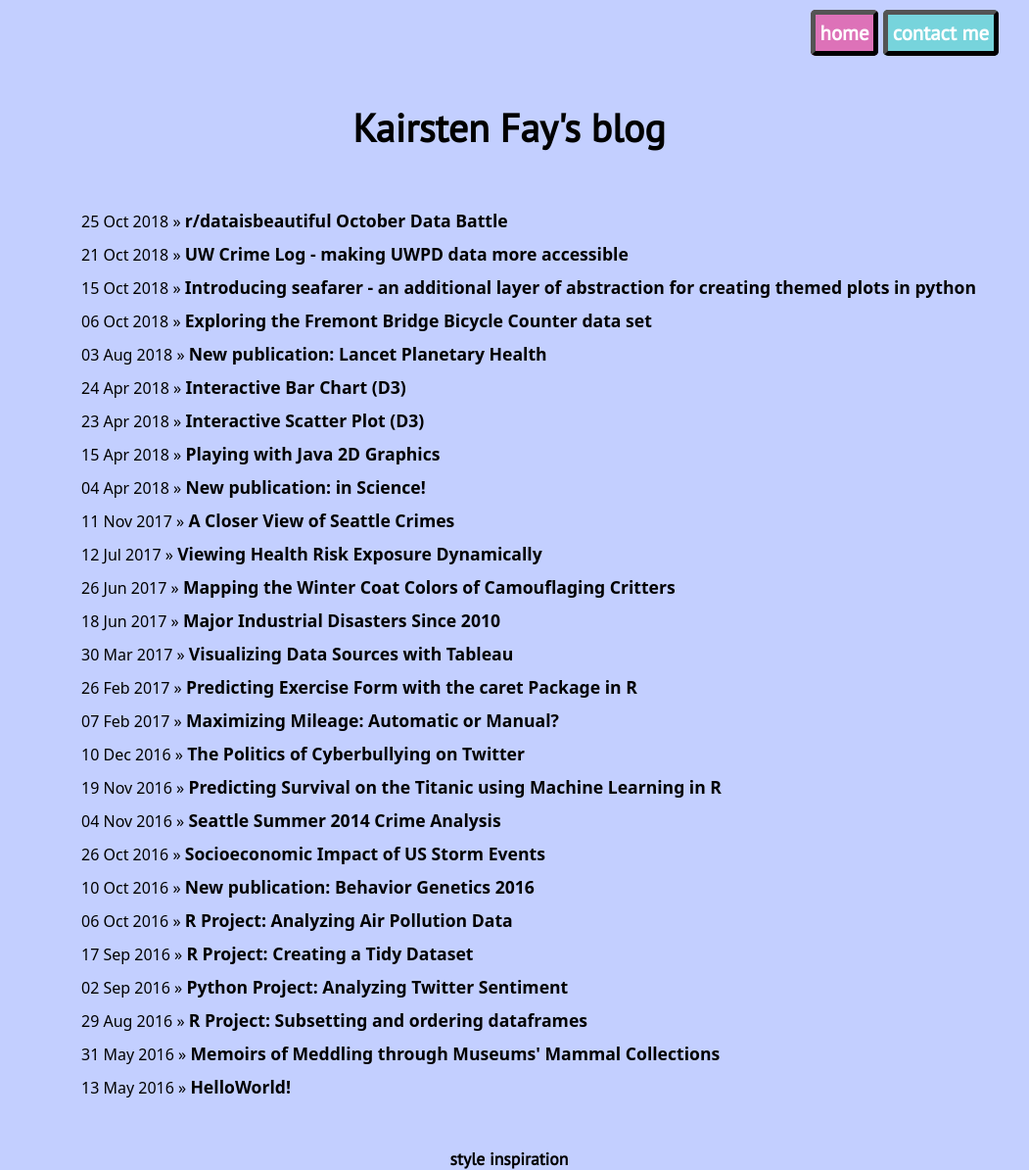
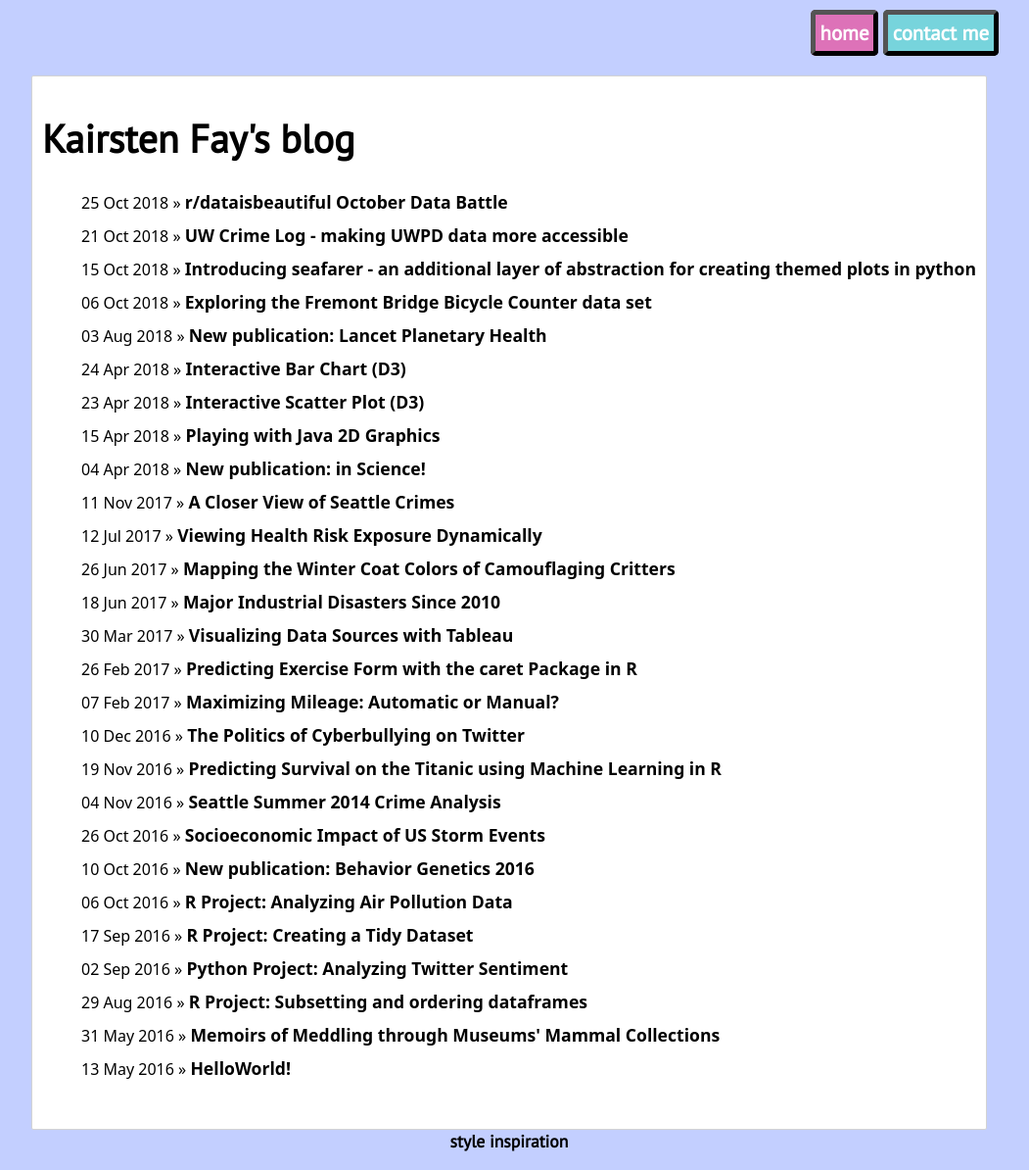
Before and after one commit to kairstenfay/kairstenfay.github.io, a Jekyll site: the page built from blog/index.html, in a window 1280 px wide. Shown: the whole page at 98% size, without its empty margins (120-1171 px from the left). Built offline with Jekyll 4.4.1, drawn with Linux system fonts in a browser that asks for light colours.

Commit message:
Add white background to blog and posts

```diff
--- a/_layouts/post.html
+++ b/_layouts/post.html
@@ -2,6 +2,7 @@
 layout: default
 notes: active
 ---
+<div class="white-bg">
   <nav>
     <a href="javascript:history.back()">« Back</a>
   </nav>
@@ -12,3 +13,5 @@ notes: active
   <div class="post">
     {{ content }}
   </div>
+
+</div>
--- a/blog/index.html
+++ b/blog/index.html
@@ -2,6 +2,7 @@
 layout: default
 title: Kairsten Fay's blog
 ---
+<div class="white-bg">
 	<h1 style>{{ page.title }}</h1>
 	<ul class="posts">
 
@@ -15,3 +16,4 @@ title: Kairsten Fay's blog
 	</li>
 	{% endfor %}
 	</ul>
+</div>
```
Lines whose indentation alone changed are shown as unchanged.
